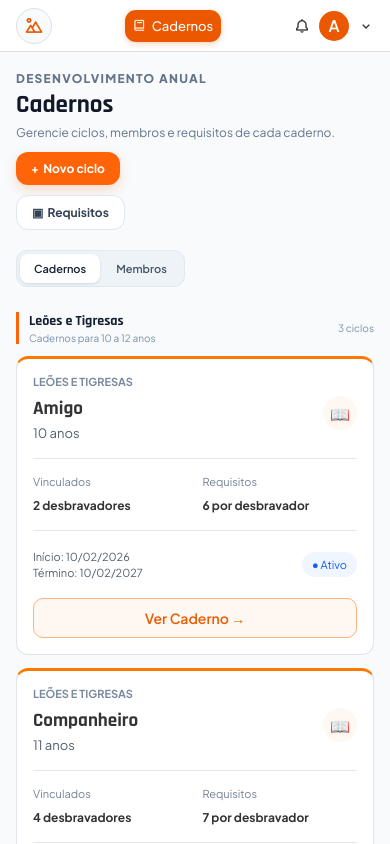
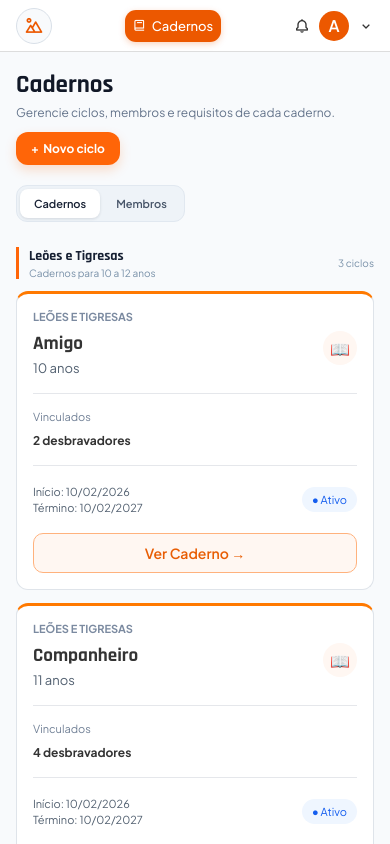
Before and after one commit to desbravadores-sisa/Desbravadores-Aplicacao-Web, a React (Vite) app in the folder desbravadores_aplicacao/: page /cadernos in a window 390 px wide. Shown: the top 844 px of the page. Built offline with nearby package versions, Linux system fonts and the light colour scheme.

Commit message:
add: Atualizando página Caderno

```diff
--- a/desbravadores_aplicacao/src/components/NotebookCard/NotebookCard.jsx
+++ b/desbravadores_aplicacao/src/components/NotebookCard/NotebookCard.jsx
@@ -5,7 +5,6 @@ function NotebookCard({
   name,
   age,
   linkedMembers,
-  requirements,
   startDate,
   endDate,
   status
@@ -46,13 +45,6 @@ function NotebookCard({
           </strong>
         </div>
 
-        <div>
-          <span>Requisitos</span>
-          <strong>
-            {requirements} por desbravador
-          </strong>
-        </div>
-
       </div>
 
 
--- a/desbravadores_aplicacao/src/components/NotebookCard/NotebookCard.module.css
+++ b/desbravadores_aplicacao/src/components/NotebookCard/NotebookCard.module.css
@@ -65,7 +65,7 @@
 .info {
   display: grid;
 
-  grid-template-columns: 1fr 1fr;
+  grid-template-columns: 1fr;
 
   gap: 15px;
 }
--- a/desbravadores_aplicacao/src/pages/Cadernos.jsx
+++ b/desbravadores_aplicacao/src/pages/Cadernos.jsx
@@ -8,7 +8,8 @@ function Cadernos() {
       name: "Amigo",
       age: 10,
       linkedMembers: 2,
-      requirements: 6,
+      // Em outras palavras: o dado não precisa aparecer na tela inicial, mas ele deve permanecer no model para o futuro da página interna do caderno.
+      // requirements: 6,
       startDate: "10/02/2026",
       endDate: "10/02/2027",
       status: "Ativo"
@@ -19,7 +20,7 @@ function Cadernos() {
       name: "Companheiro",
       age: 11,
       linkedMembers: 4,
-      requirements: 7,
+      // requirements: 7,
       startDate: "10/02/2026",
       endDate: "10/02/2027",
       status: "Ativo"
@@ -30,7 +31,7 @@ function Cadernos() {
       name: "Pesquisador",
       age: 12,
       linkedMembers: 3,
-      requirements: 6,
+      // requirements: 6,
       startDate: "10/02/2026",
       endDate: "10/02/2027",
       status: "Concluído antecipadamente"
@@ -40,7 +41,7 @@ function Cadernos() {
       name: "Pioneiro",
       age: 13,
       linkedMembers: 3,
-      requirements: 6,
+      // requirements: 6,
       startDate: "15/02/2026",
       endDate: "15/02/2027",
       status: "Ativo"
@@ -50,7 +51,7 @@ function Cadernos() {
       name: "Excursionista",
       age: 14,
       linkedMembers: 2,
-      requirements: 5,
+      // requirements: 5,
       startDate: "18/02/2026",
       endDate: "18/02/2027",
       status: "Ativo"
@@ -60,7 +61,7 @@ function Cadernos() {
       name: "Guia",
       age: 15,
       linkedMembers: 3,
-      requirements: 6,
+      // requirements: 6,
       startDate: "10/02/2025",
       endDate: "10/02/2026",
       status: "Encerrado"
@@ -87,12 +88,10 @@ function Cadernos() {
       <div className={styles.content}>
         <header className={styles.header}>
           <div className={styles.heading}>
-            <p className={styles.eyebrow}>DESENVOLVIMENTO ANUAL</p>
             <h1>Cadernos</h1>
             <p>Gerencie ciclos, membros e requisitos de cada caderno.</p>
           </div>
           <button type="button" className={styles.primaryButton}>+&nbsp; Novo ciclo</button>
-          <button type="button" className={styles.secondaryButton}>▣&nbsp; Requisitos</button>
         </header>
 
         <div className={styles.tabs} role="tablist" aria-label="Visualização dos cadernos">
--- a/desbravadores_aplicacao/src/pages/Cadernos.module.css
+++ b/desbravadores_aplicacao/src/pages/Cadernos.module.css
@@ -14,18 +14,10 @@
 
 .header {
   display: grid;
-  grid-template-columns: 1fr auto auto;
+  grid-template-columns: 1fr auto;
   align-items: end;
   gap: 22px;
   margin-bottom: 20px;
-}
-
-.eyebrow {
-  margin: 0 0 2px;
-  color: #f15b18;
-  font-size: 10px;
-  font-weight: 800;
-  letter-spacing: 1.3px;
 }
 
 .heading h1 {
@@ -43,27 +35,17 @@
   line-height: 1.5;
 }
 
-.primaryButton,
-.secondaryButton {
+.primaryButton {
+  border: 0;
   border-radius: 12px;
   padding: 9px 15px;
   font-size: 12px;
   font-weight: 700;
   white-space: nowrap;
   cursor: pointer;
-}
-
-.primaryButton {
-  border: 0;
   background: #ff6508;
   color: #fff;
   box-shadow: 0 5px 12px rgba(255, 101, 8, 0.2);
-}
-
-.secondaryButton {
-  border: 1px solid #dfe7ef;
-  background: #fff;
-  color: #334155;
 }
 
 .tabs {
@@ -139,11 +121,6 @@
     grid-template-columns: 1fr auto;
   }
 
-  .secondaryButton {
-    grid-column: 2;
-    grid-row: 1;
-  }
-
   .primaryButton {
     grid-column: 2;
     grid-row: 2;
@@ -166,8 +143,7 @@
     gap: 10px;
   }
 
-  .primaryButton,
-  .secondaryButton {
+  .primaryButton {
     align-self: flex-start;
   }
 
```
